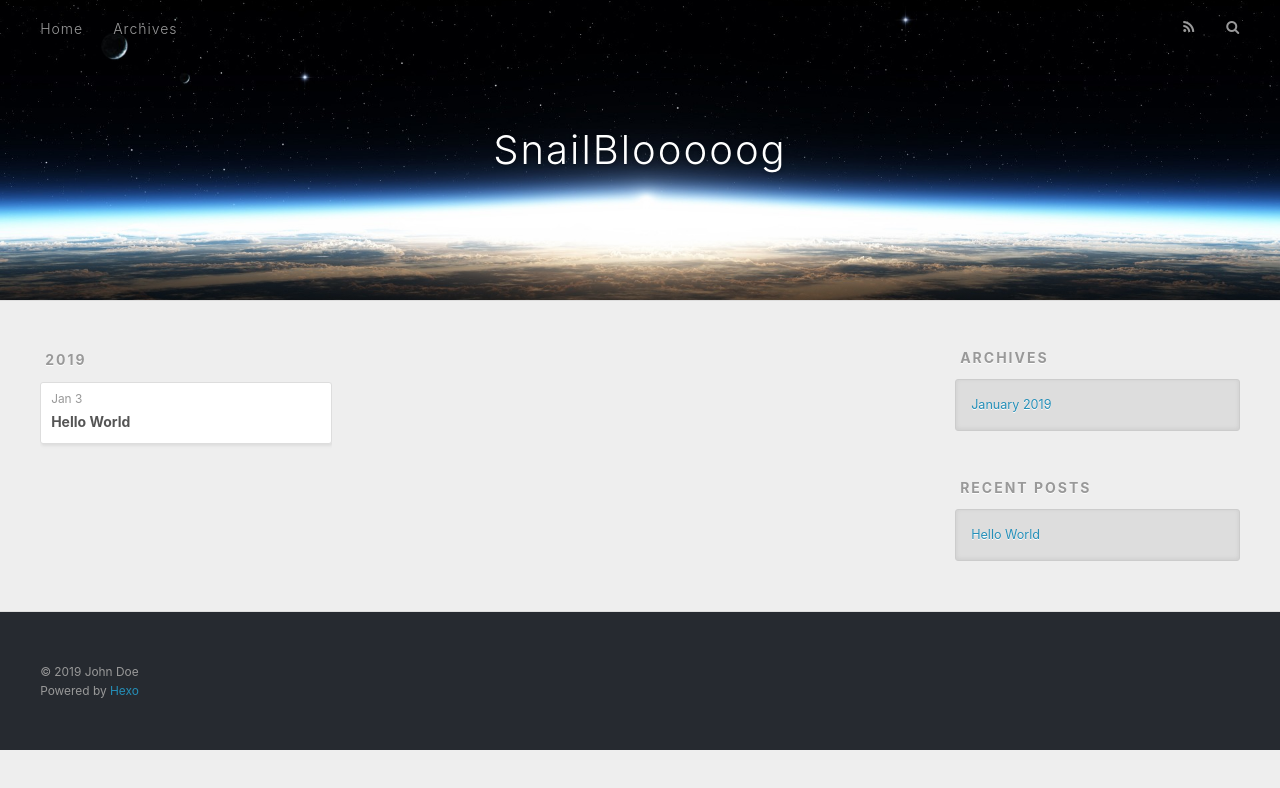
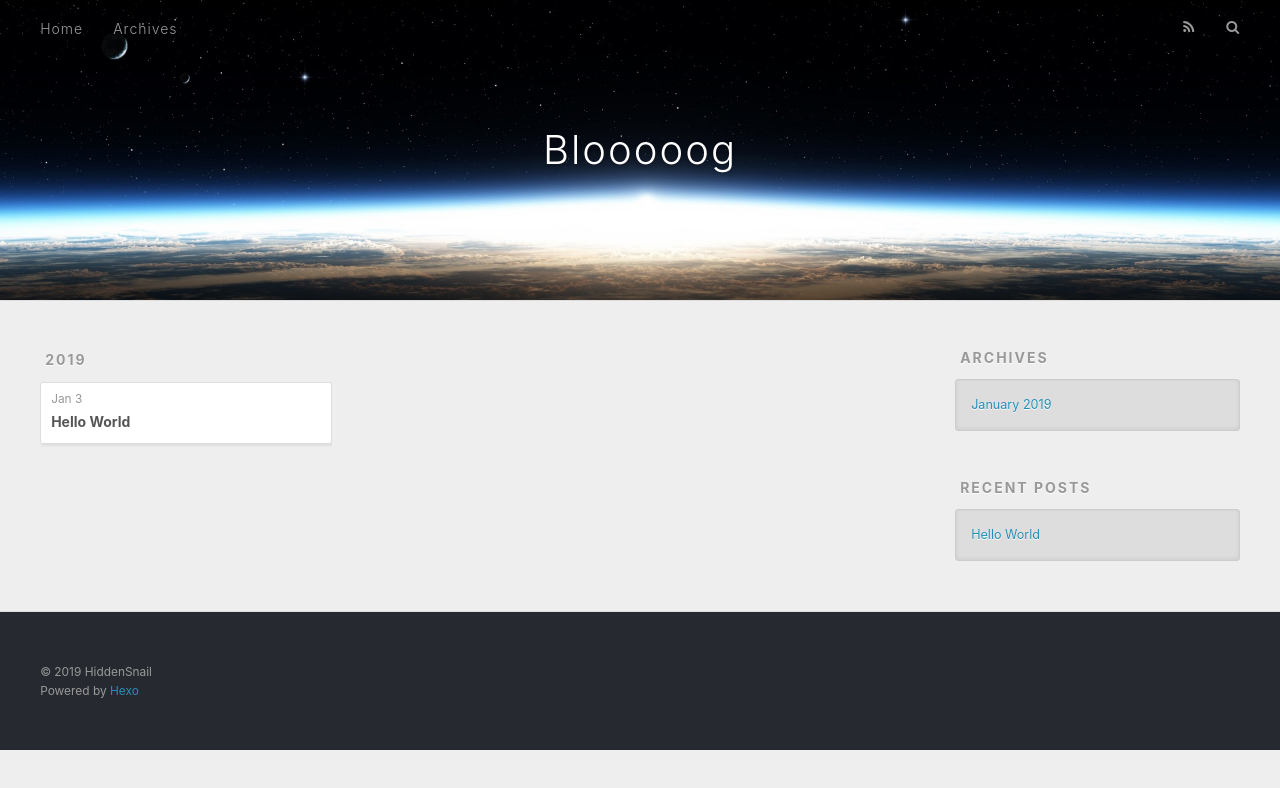
Before and after one commit to HiddenSnail/hiddensnail.github.io, a plain HTML site: page archives/2019/01/index.html in a window 1280 px wide. Drawn offline with nearby package versions, Linux system fonts and the light colour scheme; files that its build step writes are made by us from their sources; files whose address does not match are found by name.

Commit message:
Site updated: 2019-01-03 21:37:42

```diff
--- a/archives/2019/01/index.html
+++ b/archives/2019/01/index.html
@@ -5,17 +5,17 @@
 
 
 
-  <title>Archives: 2019/1 | SnailBlooooog</title>
+  <title>Archives: 2019/1 | Blooooog</title>
   <meta name="viewport" content="width=device-width, initial-scale=1, maximum-scale=1">
   <meta property="og:type" content="website">
-<meta property="og:title" content="SnailBlooooog">
+<meta property="og:title" content="Blooooog">
 <meta property="og:url" content="https://hiddensnail.github.io/Blooooog/archives/2019/01/index.html">
-<meta property="og:site_name" content="SnailBlooooog">
+<meta property="og:site_name" content="Blooooog">
 <meta property="og:locale" content="default">
 <meta name="twitter:card" content="summary">
-<meta name="twitter:title" content="SnailBlooooog">
+<meta name="twitter:title" content="Blooooog">
 
-    <link rel="alternate" href="/Blooooog/atom.xml" title="SnailBlooooog" type="application/atom+xml">
+    <link rel="alternate" href="/Blooooog/atom.xml" title="Blooooog" type="application/atom+xml">
 
 
     <link rel="icon" href="/favicon.png">
@@ -34,7 +34,7 @@
   <div id="header-outer" class="outer">
     <div id="header-title" class="inner">
       <h1 id="logo-wrap">
-        <a href="/Blooooog/" id="logo">SnailBlooooog</a>
+        <a href="/Blooooog/" id="logo">Blooooog</a>
       </h1>
 
     </div>
@@ -139,7 +139,7 @@
 
   <div class="outer">
     <div id="footer-info" class="inner">
-      &copy; 2019 John Doe<br>
+      &copy; 2019 HiddenSnail<br>
       Powered by <a href="http://hexo.io/" target="_blank">Hexo</a>
     </div>
   </div>
```
Also changed, not shown: 2019/01/03/hello-world/index.html (+6 -6 lines), archives/2019/index.html (+7 -7 lines), archives/index.html (+7 -7 lines), index.html (+8 -8 lines).
